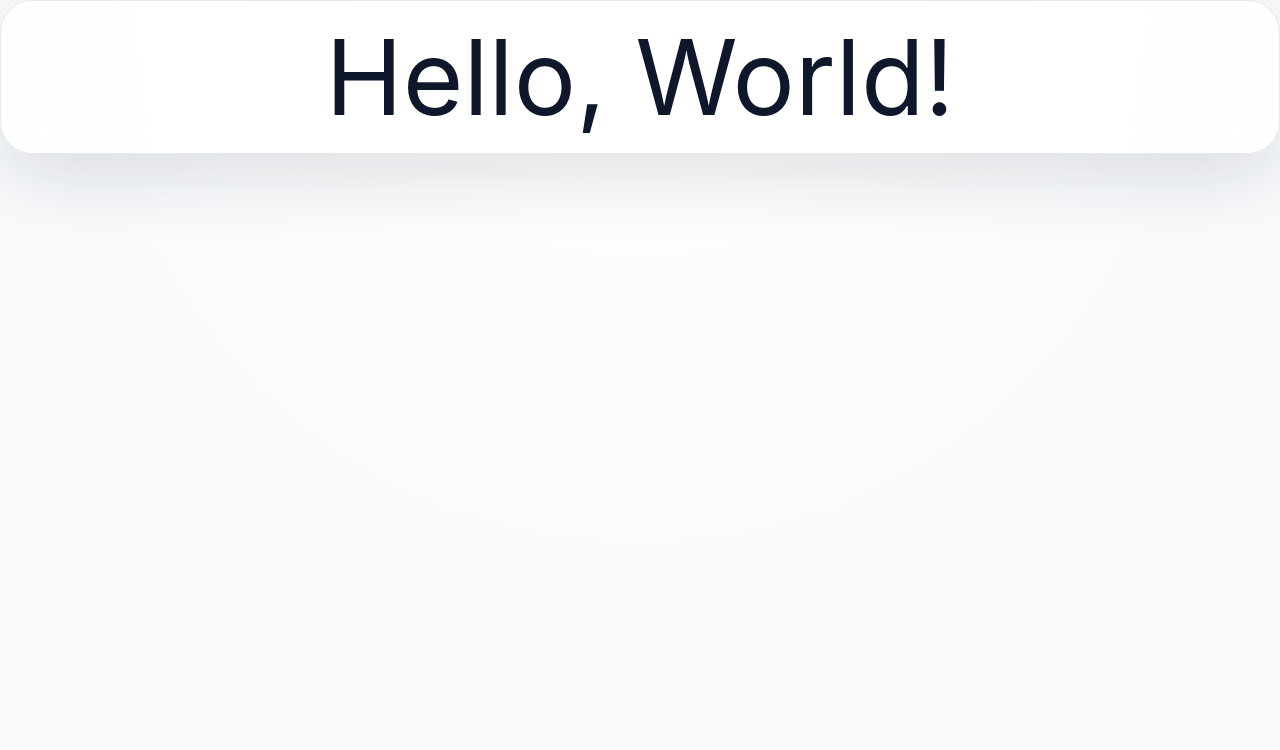
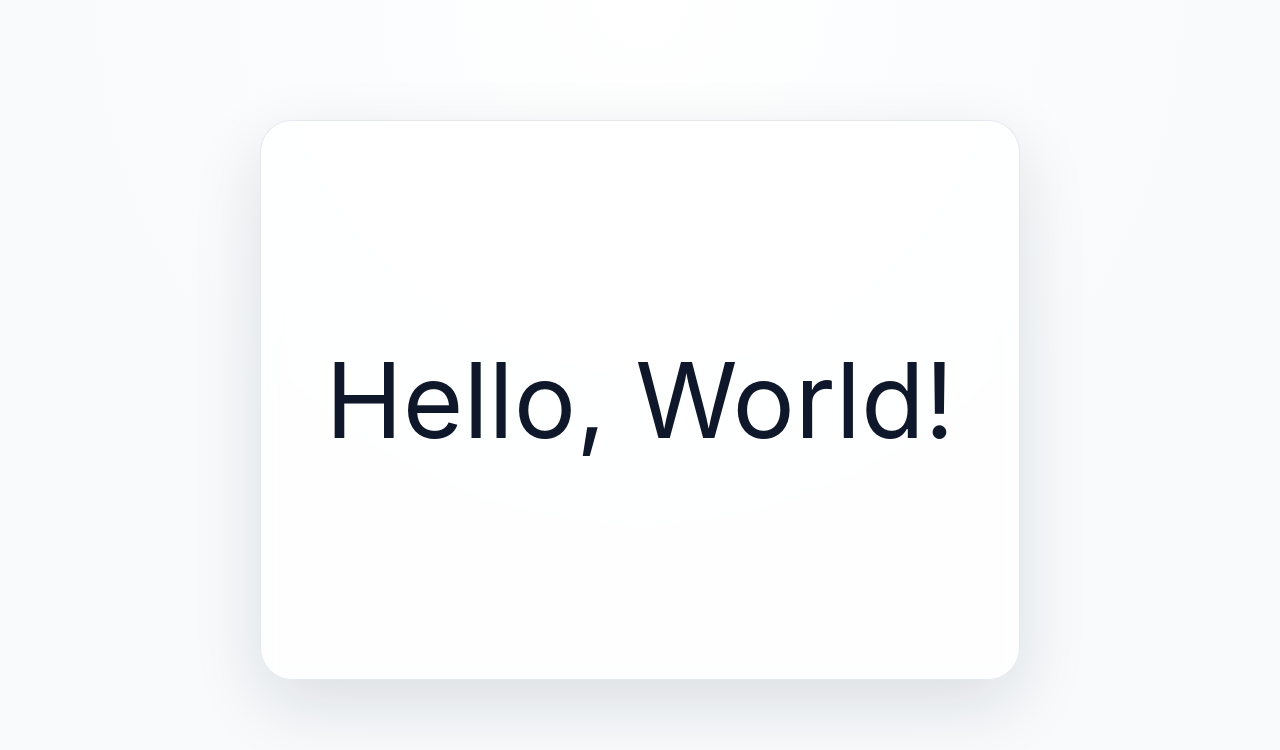
Before and after one commit to ThanhNV121097/project-96dbee40, a Next.js app in the folder code/frontend/: page / in a window 1280 px wide. Shown: the top 750 px of the page. Built offline with nearby package versions, Linux system fonts and the light colour scheme.

Commit message:
fix hello world card styles

```diff
--- a/code/frontend/components/HelloWorldPage.module.css
+++ b/code/frontend/components/HelloWorldPage.module.css
@@ -1,5 +1,14 @@
+.shell {
+  min-height: 100vh;
+  display: grid;
+  place-items: center;
+  padding: var(--space-6);
+}
+
 .card {
-  padding: var(--space-6);
+  width: min(760px, 100%);
+  min-height: min(70vh, 620px);
+  padding: var(--space-10) var(--space-6);
   display: grid;
   place-items: center;
   text-align: center;
@@ -7,7 +16,7 @@
   border: var(--border-width) solid var(--color-border);
   border-radius: var(--radius-xl);
   box-shadow: var(--shadow-lg);
-  backdrop-filter: blur(var(--space-5));
+  backdrop-filter: blur(10px);
   animation: floatIn var(--duration-base) var(--easing-enter) both;
 }
 
@@ -15,14 +24,15 @@
   margin: 0;
   color: var(--color-text);
   font-size: var(--text-h1);
-  line-height: 1;
+  line-height: 0.95;
 }
 
 @keyframes floatIn {
   from {
     opacity: 0;
-    transform: translateY(var(--space-5)) scale(0.98);
+    transform: translateY(var(--space-4)) scale(0.98);
   }
+
   to {
     opacity: 1;
     transform: translateY(0) scale(1);
```
